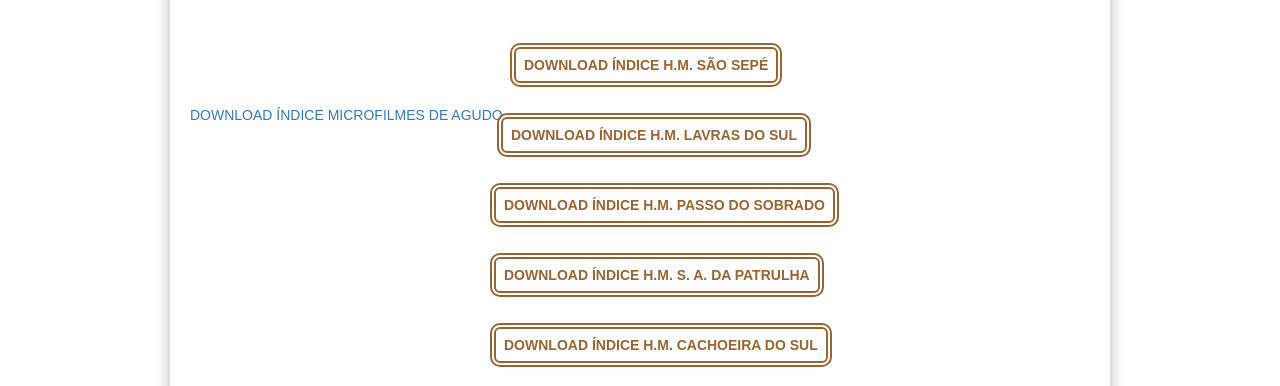
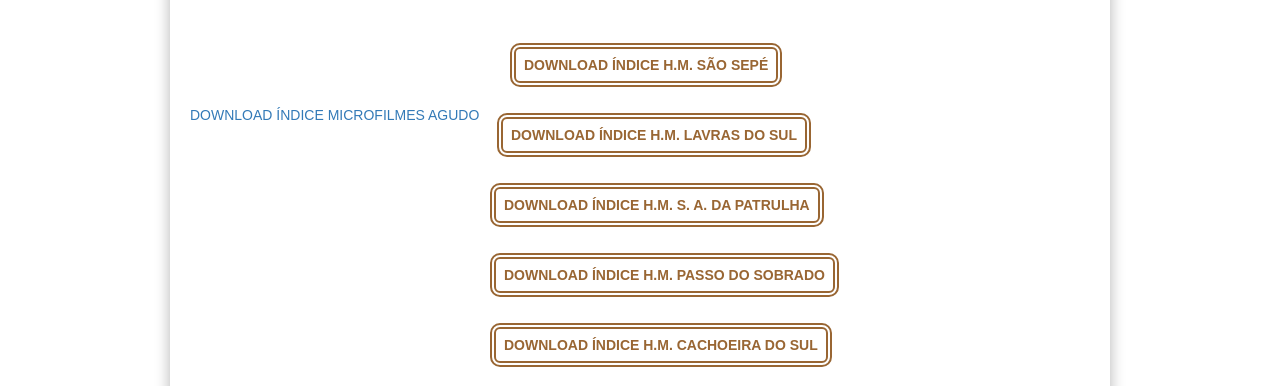
Before and after one commit to claudiovargas1955/claudiovargas1955.github.io, a Jekyll site: the page built from _pages/downloads.html, in a window 1280 px wide. Shown: the part 469-855 px from the top of the page. Built offline with Jekyll 4.4.1, drawn with Linux system fonts in a browser that asks for light colours; some web fonts are replaced.

Commit message:
Update downloads.html

```diff
--- a/_pages/downloads.html
+++ b/_pages/downloads.html
@@ -133,11 +133,10 @@ relacionadas: <br><br>
 <div id="indices">
 <a class="indls" href="I.H.M. SÃO SEPÉ.rar">DOWNLOAD ÍNDICE H.M. SÃO SEPÉ</a><br>
 <a class="indsap" href="I.H.M. LAVRAS DO SUL.rar">DOWNLOAD ÍNDICE H.M. LAVRAS DO SUL</a><br>
-<a class="indcs" href="I.H.M. LAVRAS DO SUL.rar">DOWNLOAD ÍNDICE H.M. PASSO DO SOBRADO</a><br>
-<a class="indlcs" href="texto.rar";>DOWNLOAD ÍNDICE H.M. S. A. DA PATRULHA</a><br>
+<a class="indcs" href="texto.rar";>DOWNLOAD ÍNDICE H.M. S. A. DA PATRULHA</a><br>
+<a class="indlcs" href="I.H.M. LAVRAS DO SUL.rar">DOWNLOAD ÍNDICE H.M. PASSO DO SOBRADO</a><br>
 <a class="indlds" href="I.H.M. CACH SUL.rar";>DOWNLOAD ÍNDICE H.M. CACHOEIRA DO SUL</a><br>
-
-<a class="inlfs" href="I.H.M. LAVRAS DO SUL.rar">DOWNLOAD ÍNDICE MICROFILMES DE AGUDO</a><br>
+<a class="inlfs" href="I.H.M. LAVRAS DO SUL.rar">DOWNLOAD ÍNDICE MICROFILMES AGUDO</a><br>
 <a class="indlgs" href="I.H.M. LAVRAS DO SUL.rar">DOWNLOAD ÍNDICE MICROFILMES CERRO BRANCO</a><br>
 <a class="indlhs" href="I.H.M. LAVRAS DO SUL.rar">DOWNLOAD ÍNDICE H.M. MICROFILMES PARAÍSO DO SUL</a><br>
 
```
